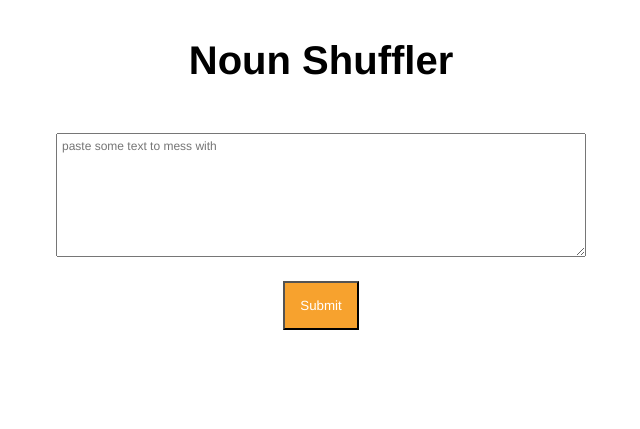
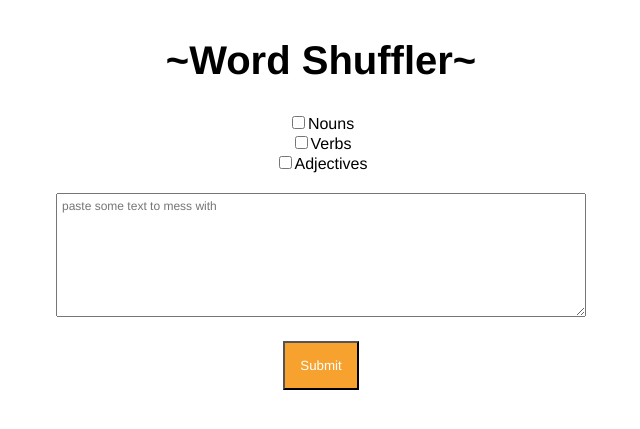
Before and after one commit to amanda/nounshuffle, a Flask app: page / in a window 1280 px wide. Shown: the top 429 px of the page, without its empty margins (319-959 px from the left). Run offline with Flask 2, Linux system fonts and the light colour scheme.

Commit message:
ajax refactor

```diff
--- a/app.py
+++ b/app.py
@@ -1,56 +1,97 @@
+# -*- coding: utf-8 -*-
+
 from flask import Flask, render_template, request, redirect
 from textblob import TextBlob
 import random
 import os
+import json
 
 app = Flask(__name__)
 
+
 def make_pos_dict(text):
-	blob = TextBlob(text)
-	pos_words = dict(blob.pos_tags)
-	return pos_words
+    blob = TextBlob(text)
+    pos_words = dict(blob.pos_tags)
+    return pos_words
+
 
 def get_nouns(posword_dict):
-	nouns = [str(k) for k, v in posword_dict.iteritems() if (v == u'NNP' or v == u'NN' or v == u'NNS' or v == u'NNPS')]
-	return nouns
+    nouns = [str(k) for k, v in posword_dict.iteritems() if (
+        v == u'NNP' or v == u'NN' or v == u'NNS' or v == u'NNPS')]
+    return nouns
 
-def get_indices(token_list, noun_list):
-	indices = []
-	for i in token_list:
-		if i in noun_list:
-			indices.append(token_list.index(i))
-	return indices
 
-def shuffle_nouns(text):
-	blob = TextBlob(text)
-	tokens = list(blob.words)
-	pos_text = make_pos_dict(text)
-	nouns = get_nouns(pos_text)
-	extra_nouns = nouns[:]
-	noun_indices = get_indices(tokens, nouns)
-	random.shuffle(nouns)
-	random.shuffle(extra_nouns)
-	for index in noun_indices:
-		if nouns:
-			tokens[index] = nouns[random.randint(0, len(nouns) - 1)]
-		elif extra_nouns:
-			tokens[index] = extra_nouns[random.randint(0, len(nouns) - 1)]
-	return (' '.join(tokens)).lower()
+def get_adjs(posword_dict):
+    adjs = [k for k, v in posword_dict.iteritems() if (
+        v == u'JJ' or v == u'JJR' or v == u'JJS')]
+    return adjs
 
-@app.route('/', methods=['GET', 'POST'])
+
+def get_verbs(posword_dict):
+    verbs = [k for k, v in posword_dict.iteritems() if (
+        v == u'VB' or v == u'VBD' or v == u'VBG' or v == u'VBN' or v == u'VBP' or v == u'VBZ')]
+    return verbs
+
+
+def get_indices(larger_list, smaller_list):
+    '''returns a list of where items in the smaller list
+    appear in the larger list'''
+    indices = []
+    for i in larger_list:
+        if i in smaller_list:
+            indices.append(larger_list.index(i))
+    return indices
+
+
+def get_parts(text, parts_to_shuffle):
+    '''(str, list) -> list of words with requested parts of speech'''
+    pos_text = make_pos_dict(text)
+    if 'nouns' in parts_to_shuffle:
+        nouns = get_nouns(pos_text)
+    else:
+        nouns = []
+    if 'verbs' in parts_to_shuffle:
+        verbs = get_verbs(pos_text)
+    else:
+        verbs = []
+    if 'adjs' in parts_to_shuffle:
+        adjs = get_adjs(pos_text)
+    else:
+        adjs = []
+    return nouns + verbs + adjs
+
+
+def shuffle_words(text, wordlist):
+    '''wordlist is list words in text be moved around the text'''
+    blob = TextBlob(text)
+    tokens = list(blob.words)
+    indices = get_indices(tokens, wordlist)
+    extras = wordlist[:]
+    random.shuffle(wordlist)
+    random.shuffle(extras)
+    for index in indices:
+        if wordlist:
+            tokens[index] = wordlist[random.randint(0, len(wordlist) - 1)]
+        elif extras:
+            tokens[index] = extras[random.randint(0, len(wordlist) - 1)]
+    return (' '.join(tokens)).lower()
+
+
+@app.route('/', methods=['GET'])
 def index():
-	if request.method == 'GET':
-		return render_template('index.html')
-	else:
-		return redirect('/result')
+    return render_template('index.html')
+
 
 @app.route('/result', methods=['POST'])
-def result():
-	user_text = request.form['user_text']
-	new_text = shuffle_nouns(user_text) #todo: unicode errors :'(
-	return render_template('index.html', shuffled=new_text)
+def make_text():
+    user_text = request.form['user_text']
+    selected = request.form['pos']
+    parts = get_parts(user_text, selected)
+    new_text = shuffle_words(user_text, parts)
+    return json.dumps({'shuffled': new_text})
+
 
 if __name__ == '__main__':
-    #app.run(debug=True)
-    port = int(os.environ.get('PORT', 5000))
-    app.run(host='0.0.0.0', port=port)
+    app.run(debug=True)
+    #port = int(os.environ.get('PORT', 5000))
+    #app.run(host='0.0.0.0', port=port)
--- a/static/stylesheet.css
+++ b/static/stylesheet.css
@@ -37,6 +37,12 @@ h1 {
 	margin: 0 auto;
 }
 
+h3 {
+  font-size: 18px;
+  text-align: center;
+  color: black;
+}
+
 div {
 	margin: 0 auto;
 	text-align: center;
--- a/templates/index.html
+++ b/templates/index.html
@@ -1,22 +1,28 @@
 <!DOCTYPE html>
 <html>
   <head>
-    <title>Noun Shuffler</title>
+    <meta http-equiv="Content-Type" content="text/html; charset=UTF-8"/>
+    <title>*Word Shuffler*</title>
     <link rel="stylesheet" type="text/css" href="{{url_for('static',filename='stylesheet.css')}}"/>
-  </head>
   <body>
     <div class="center">
-      <h1>Noun Shuffler</h1>
+      <h1>~Word Shuffler~</h1>
+
       <form role="form" action="/result" method="post">
+        <input type="checkbox" name="pos" value="nouns">Nouns<br />
+        <input type="checkbox" name = "pos" value="verbs">Verbs<br />
+        <input type="checkbox" name = "pos" value="adjs">Adjectives<br />
         <textarea id="user_text" name="user_text" rows="8" placeholder="paste some text to mess with"></textarea><br />
         <button type="submit">Submit</button>
       </form>
+
       <div id="shuffled">
-      {% if shuffled %}
-      <br /> <b>shuffled~</b><br/><br />
-      <p>{{shuffled}}</p>
-      {% endif %}
+      <h3 id="title"></h3>
+      <p id="content"></p>
       </div>
+
     </div>
+    <script type="text/javascript" src="{{url_for('static', filename='script.js')}}"></script>
+  </head>
   </body>
 </html>
```
Also changed, not shown: static/script.js (added, +32 -0 lines).
